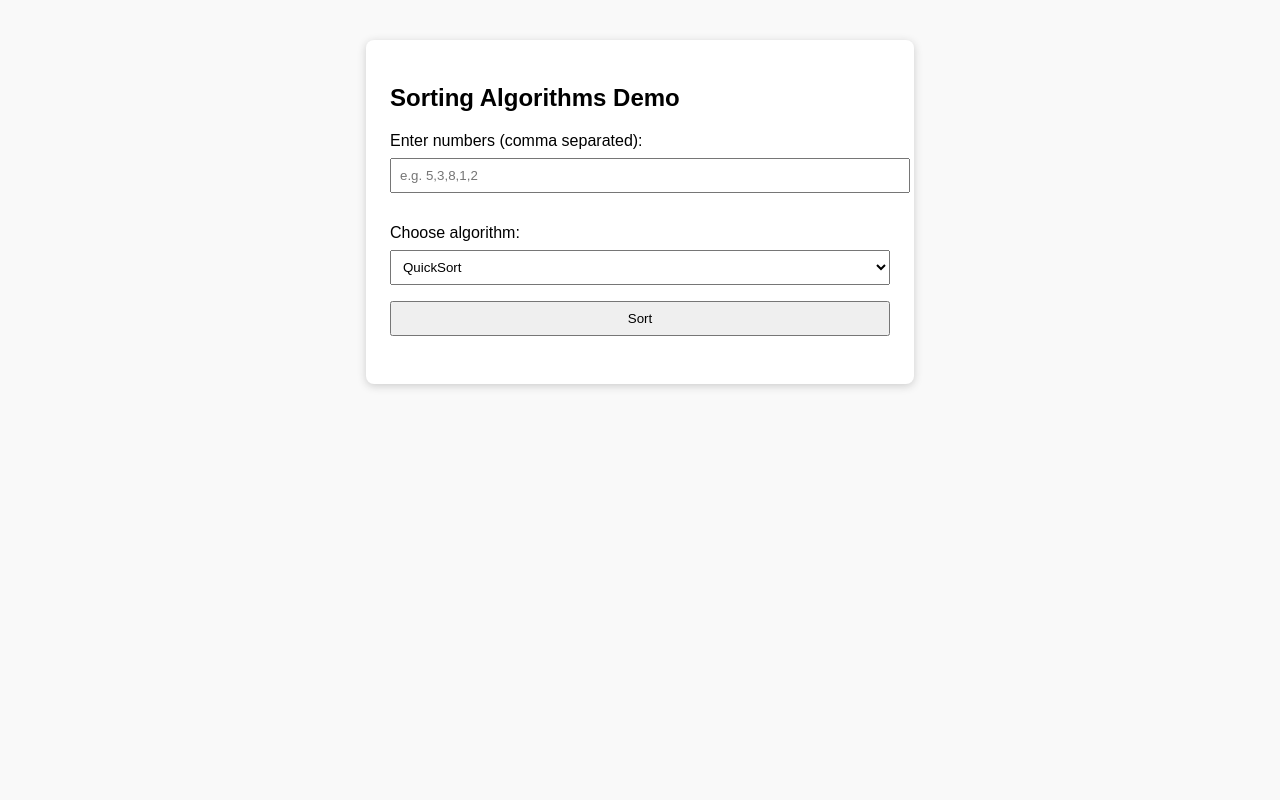
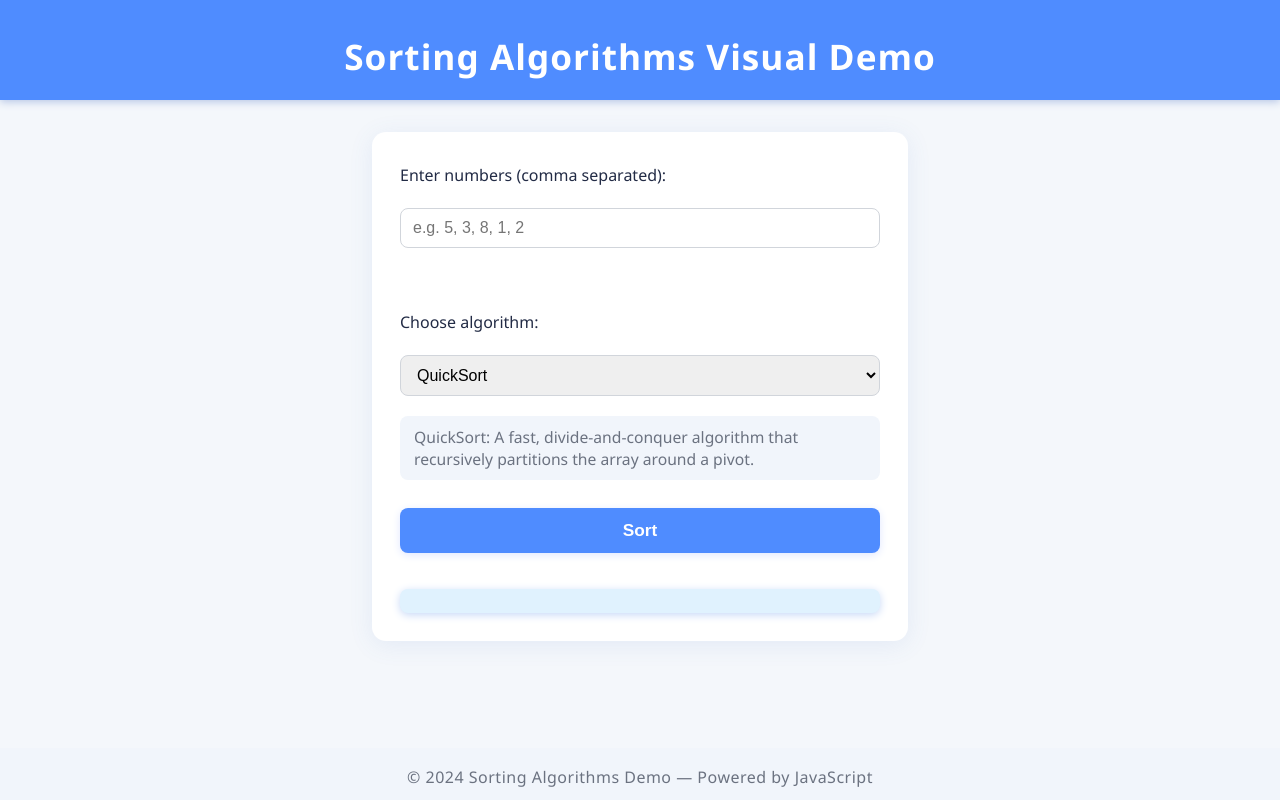
Before and after one commit to AhmedDevHub/genAi-Day02, a website: page index.html in a window 1280 px wide. Drawn offline with Linux system fonts and the light colour scheme.

Commit message:
enhance the UI

```diff
--- a/index.html
+++ b/index.html
@@ -6,44 +6,140 @@
     <meta name="viewport" content="width=device-width, initial-scale=1.0">
     <title>Sorting Algorithms Demo</title>
     <style>
+        :root {
+            --primary: #4f8cff;
+            --primary-dark: #2563eb;
+            --background: #f4f7fb;
+            --container-bg: #fff;
+            --border-radius: 14px;
+            --shadow: 0 4px 24px rgba(80, 120, 200, 0.10);
+            --text: #222b45;
+            --muted: #6b7280;
+            --error: #e53e3e;
+            --success: #22c55e;
+        }
         body {
-            font-family: Arial, sans-serif;
-            margin: 40px;
-            background: #f9f9f9;
+            font-family: 'Segoe UI', Arial, sans-serif;
+            margin: 0;
+            background: var(--background);
+            color: var(--text);
+            min-height: 100vh;
+            display: flex;
+            flex-direction: column;
         }
-
+        header {
+            background: var(--primary);
+            color: #fff;
+            padding: 32px 0 20px 0;
+            text-align: center;
+            box-shadow: 0 2px 8px #b6c6e6;
+        }
+        header h1 {
+            margin: 0;
+            font-size: 2.2rem;
+            letter-spacing: 1px;
+        }
         .container {
-            max-width: 500px;
-            margin: auto;
-            background: #fff;
-            padding: 24px;
+            max-width: 480px;
+            margin: 32px auto 0 auto;
+            background: var(--container-bg);
+            padding: 32px 28px 28px 28px;
+            border-radius: var(--border-radius);
+            box-shadow: var(--shadow);
+            display: flex;
+            flex-direction: column;
+            gap: 18px;
+        }
+        label {
+            font-weight: 500;
+            margin-bottom: 4px;
+        }
+        input[type="text"], select {
+            padding: 10px 12px;
+            border: 1px solid #d1d5db;
             border-radius: 8px;
-            box-shadow: 0 2px 8px #ccc;
+            font-size: 1rem;
+            margin-bottom: 2px;
+            transition: border 0.2s;
         }
-
-        input,
-        select,
+        input[type="text"]:focus, select:focus {
+            border: 1.5px solid var(--primary);
+            outline: none;
+        }
         button {
-            margin: 8px 0;
-            padding: 8px;
-            width: 100%;
+            background: var(--primary);
+            color: #fff;
+            border: none;
+            border-radius: 8px;
+            padding: 12px 0;
+            font-size: 1.08rem;
+            font-weight: 600;
+            cursor: pointer;
+            margin-top: 8px;
+            box-shadow: 0 2px 8px #e0e7ff;
+            transition: background 0.2s, box-shadow 0.2s;
         }
-
+        button:hover, button:focus {
+            background: var(--primary-dark);
+            box-shadow: 0 4px 16px #b6c6e6;
+        }
+        .desc {
+            background: #f1f5fb;
+            color: var(--muted);
+            border-radius: 8px;
+            padding: 10px 14px;
+            font-size: 0.98rem;
+            min-height: 38px;
+            margin-bottom: 2px;
+        }
         .result {
-            margin-top: 16px;
+            margin-top: 18px;
             font-weight: bold;
+            background: #e0f2fe;
+            color: var(--primary-dark);
+            border-radius: 8px;
+            padding: 12px 14px;
+            font-size: 1.08rem;
+            box-shadow: 0 2px 8px #c7d8f7;
+            word-break: break-all;
+        }
+        #error {
+            color: var(--error);
+            font-size: 0.97em;
+            min-height: 1.5em;
+            margin-bottom: 2px;
+        }
+        @media (max-width: 600px) {
+            .container {
+                max-width: 98vw;
+                padding: 18px 4vw 18px 4vw;
+            }
+            header {
+                padding: 22px 0 12px 0;
+            }
+        }
+        footer {
+            margin-top: auto;
+            background: #f1f5fb;
+            color: var(--muted);
+            text-align: center;
+            padding: 18px 0 12px 0;
+            font-size: 1rem;
+            letter-spacing: 0.5px;
         }
     </style>
 </head>
 
 <body>
+    <header>
+        <h1>Sorting Algorithms Visual Demo</h1>
+    </header>
     <div class="container">
-        <h2>Sorting Algorithms Demo</h2>
         <label for="arrayInput">Enter numbers (comma separated):</label>
-        <input type="text" id="arrayInput" placeholder="e.g. 5,3,8,1,2">
-        <div id="error" style="color: red; font-size: 0.95em; min-height: 1.5em;"></div>
+        <input type="text" id="arrayInput" placeholder="e.g. 5, 3, 8, 1, 2">
+        <div id="error"></div>
         <label for="algorithm">Choose algorithm:</label>
-        <select id="algorithm">
+        <select id="algorithm" onchange="showDescription()">
             <option value="quickSort">QuickSort</option>
             <option value="quickSortInPlace">QuickSort (In-Place)</option>
             <option value="quickSortIterative">QuickSort (Iterative)</option>
@@ -51,10 +147,29 @@
             <option value="heapSort">HeapSort</option>
             <option value="builtInSort">Built-in Array.sort</option>
         </select>
+        <div class="desc" id="algoDesc"></div>
         <button onclick="sortArray()">Sort</button>
         <div class="result" id="result"></div>
     </div>
+    <footer>
+        &copy; 2024 Sorting Algorithms Demo &mdash; Powered by JavaScript
+    </footer>
     <script>
+        // Algorithm descriptions
+        const algoDescriptions = {
+            quickSort: "QuickSort: A fast, divide-and-conquer algorithm that recursively partitions the array around a pivot.",
+            quickSortInPlace: "QuickSort (In-Place): Sorts the array directly using partitioning, saving memory.",
+            quickSortIterative: "QuickSort (Iterative): Uses a stack instead of recursion for partitioning.",
+            mergeSort: "MergeSort: Recursively splits the array and merges sorted halves. Stable and efficient.",
+            heapSort: "HeapSort: Builds a heap and repeatedly extracts the max/min to sort the array in-place.",
+            builtInSort: "Built-in Array.sort: JavaScript's native sort method (uses insertion sort or quicksort internally)."
+        };
+        function showDescription() {
+            const algo = document.getElementById('algorithm').value;
+            document.getElementById('algoDesc').textContent = algoDescriptions[algo] || '';
+        }
+        // Show initial description
+        window.onload = showDescription;
         // QuickSort: Recursively sorts and returns a new array
         function quickSort(arr) {
             if (arr.length <= 1) return arr;
```
